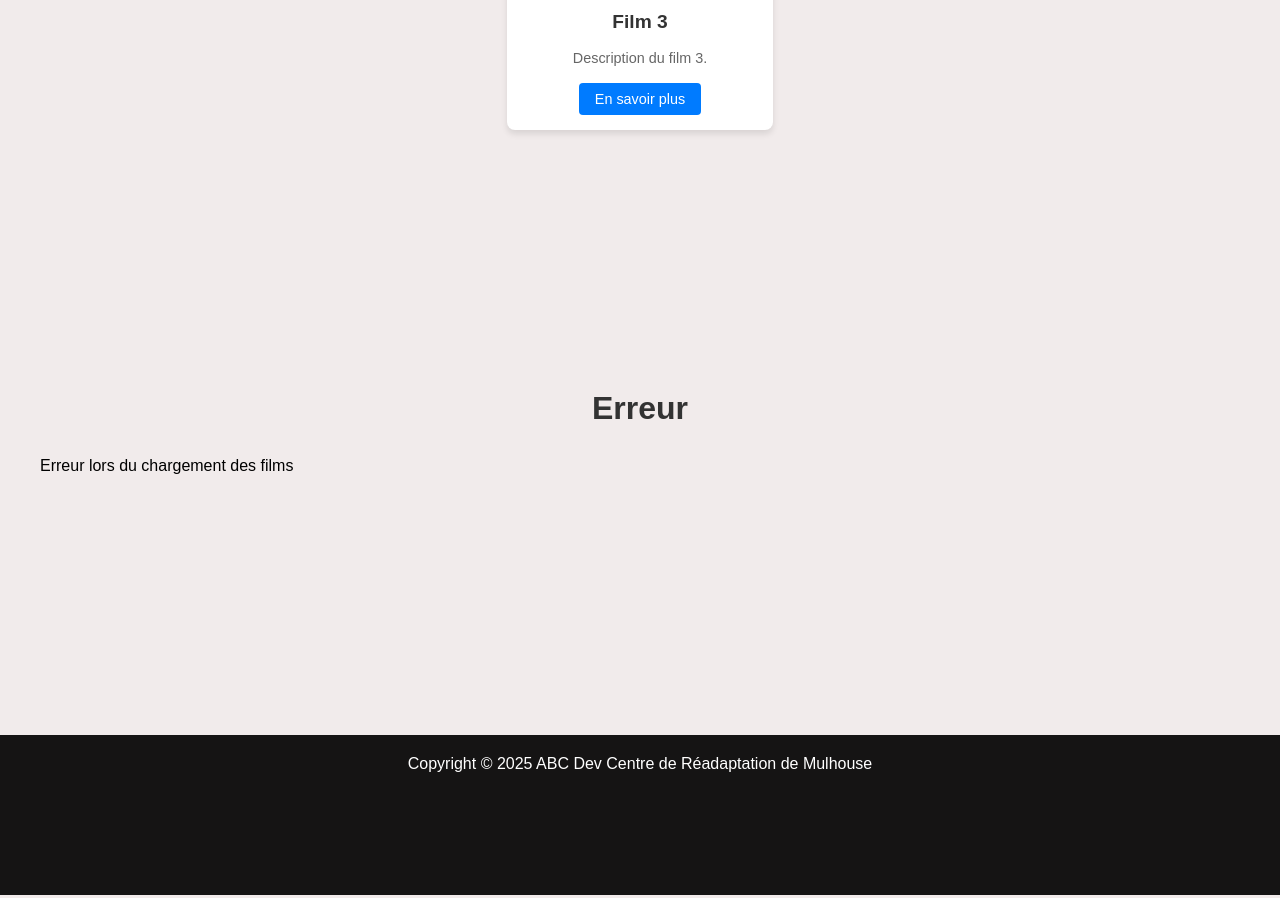
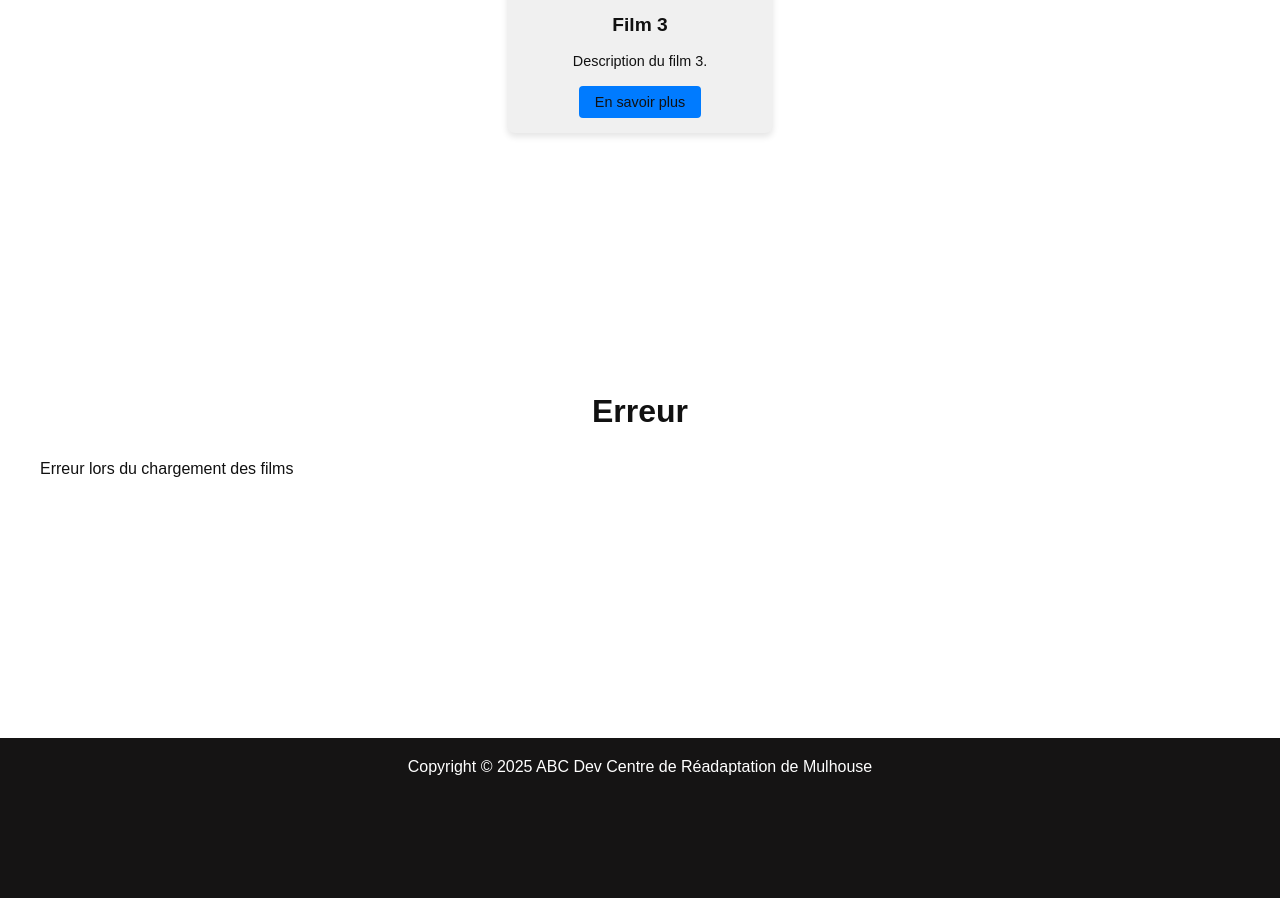
Before and after one commit to Aienova/ABC-projet, a PHP site: page /abc-project/ in a window 1280 px wide. Shown: the part 925-1823 px from the top of the page. Run offline with PHP 8.4, Linux system fonts and the light colour scheme.

Commit message:
jeremie v1

```diff
--- a/footer.php
+++ b/footer.php
@@ -1,5 +1,7 @@
 
     <footer class="centralizer">Copyright © 2025 ABC Dev Centre de Réadaptation de Mulhouse</footer>
 
+    <script src="script/darkMode.js"></script>
+
 </body>
 </html>
--- a/header.php
+++ b/header.php
@@ -11,9 +11,10 @@
     <link rel="stylesheet" href="<?php echo $root; ?>/styles/header.css">
     <link rel="stylesheet" href="<?php echo $root; ?>/styles/footer.css">
     <link rel="stylesheet" href="<?php echo $root; ?>/styles/shortcodes.css">
+    <link rel="stylesheet" href="<?php echo $root; ?>/styles/dark-mode.css">
     <title><?php echo $pageTitle; ?></title>
 </head>
-<body>
+<body class="transition-mode">
 
     <header class="centralizer">
 
@@ -24,6 +25,7 @@
                 <li><a href="<?php echo $root; ?>/services">Abonnements</a></li>
                 <li><a href="<?php echo $root; ?>/a-propos">A propos</a></li>
                 <li><a href="<?php echo $root; ?>/contact">Contact</a></li>
+                <li><button class="dark-mode-btn">🌙</button></li>
             </ul>
         </nav>
 
--- /dev/null
+++ b/script/darkMode.js
@@ -0,0 +1,23 @@
+// bouton dynamique qui peut ajouter des choses
+// HTML : id = getElementById or class = querySelector
+const toggleBtn = document.querySelector('.dark-mode-btn');
+
+function setTheme(theme) {
+  document.documentElement.setAttribute('data-theme', theme);
+  localStorage.setItem('theme', theme);
+  toggleBtn.textContent = theme === 'dark' ? '☀️' : '🌙';
+}
+
+function toggleTheme() {
+  const currentTheme = localStorage.getItem('theme') === 'dark' ? 'light' : 'dark';
+  setTheme(currentTheme);
+}
+
+toggleBtn.addEventListener('click', toggleTheme);
+
+(function () {
+  const savedTheme = localStorage.getItem('theme');
+  const prefersDark = window.matchMedia('(prefers-color-scheme: dark)').matches;
+  const theme = savedTheme || (prefersDark ? 'dark' : 'light');
+  setTheme(theme);
+})();
--- /dev/null
+++ b/styles/dark-mode.css
@@ -0,0 +1,44 @@
+:root {
+  /* Mode clair (par défaut) */
+  --bgd-primary: #ffffff;
+  --bgd-secondary: #f0f0f0;
+
+  --txt-primary: #111111;
+  --txt-secondary: #444444;
+
+  --accent: rgb(100, 150, 255);
+  --accent-hover: rgb(150, 200, 255);
+}
+
+[data-theme="dark"] {
+  /* 🌙 Mode sombre */
+  --bgd-primary: rgb(23, 23, 23);
+  --bgd-secondary: rgb(36, 36, 36);
+
+  --txt-primary: rgb(230, 230, 230);
+  --txt-secondary: rgb(180, 180, 180);
+
+  --accent: rgb(100, 150, 255);
+  --accent-hover: rgb(150, 200, 255);
+}
+
+/* Styles globaux */
+body {
+  background-color: var(--bgd-primary);
+  color: var(--txt-primary);
+  transition: background-color 0.3s ease, color 0.3s ease;
+}
+
+h1, h2, h3, p {
+  color: var(--txt-primary);
+}
+
+.card {
+  background-color: var(--bgd-secondary);
+  color: var(--txt-primary);
+}
+
+/* Optionnel : transition douce à l’activation */
+body.transition-mode {
+  transition: all 0.5s ease;
+}
--- a/styles/main.css
+++ b/styles/main.css
@@ -1,22 +1,18 @@
 
 body{
-
     font-family: Arial, sans-serif;
     margin: 0;
     padding: 0;
+    /* transition: all 0.5s ease; */
     background-color: #f1ebeb;
 }
 
-
-
 header {
     background-color: red;
-
 }
 
 a{
-
-    color: white;
+    color: var(--txt-primary);
     text-decoration: none;
 }
 
@@ -70,13 +66,13 @@
 .card h3 {
     margin: 15px;
     font-size: 1.2em;
-    color: #333;
+    color: var(--txt-primary);
     font-weight: bold;
 }
 
 .card p {
     margin: 0 15px 15px;
-    color: #666;
+    color: var(--txt-primary);
     line-height: 1.4;
     font-size: 0.9em;
 }
@@ -86,7 +82,7 @@
     margin: 0 15px 15px;
     padding: 8px 16px;
     background-color: #007bff;
-    color: white;
+    color: var(--txt-primary);
     text-decoration: none;
     border-radius: 4px;
     font-size: 0.9em;
@@ -107,7 +103,7 @@
     text-align: center;
     margin-bottom: 30px;
     font-size: 2em;
-    color: #333;
+    color: var(--txt-primary);
 }
 
 
@@ -152,7 +148,7 @@
     text-align: center;
     margin-bottom: 30px;
     font-size: 2.5em;
-    color: #333;
+    color: var(--txt-primary);
 }
 
 .details-container {
@@ -184,7 +180,7 @@
 .details-text p {
     font-size: 1.1em;
     line-height: 1.6;
-    color: #555;
+    color: var(--txt-primary);
     margin: 0;
 }
 
```
Also changed, not shown: film.php (+38 -49 lines).
